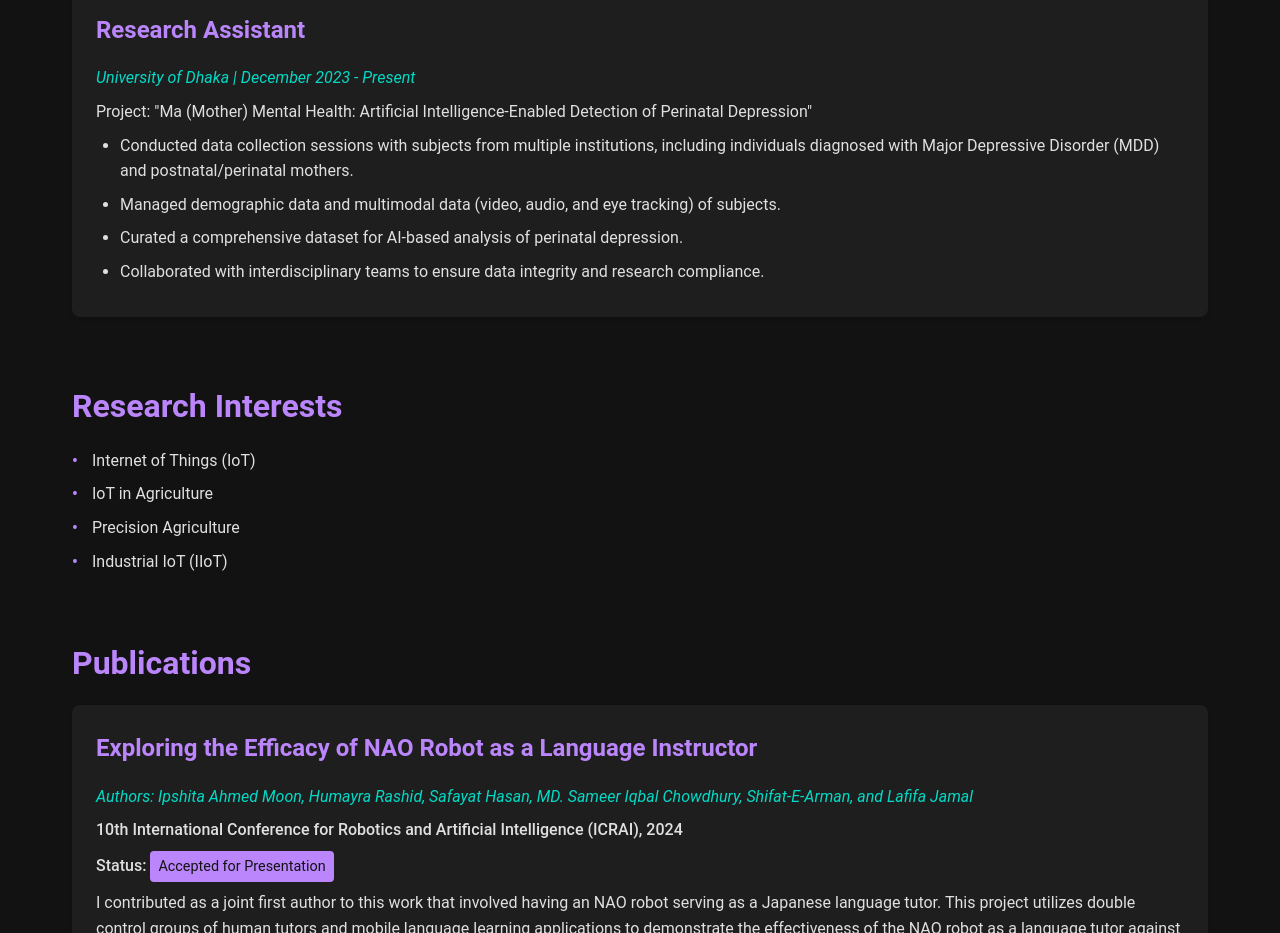
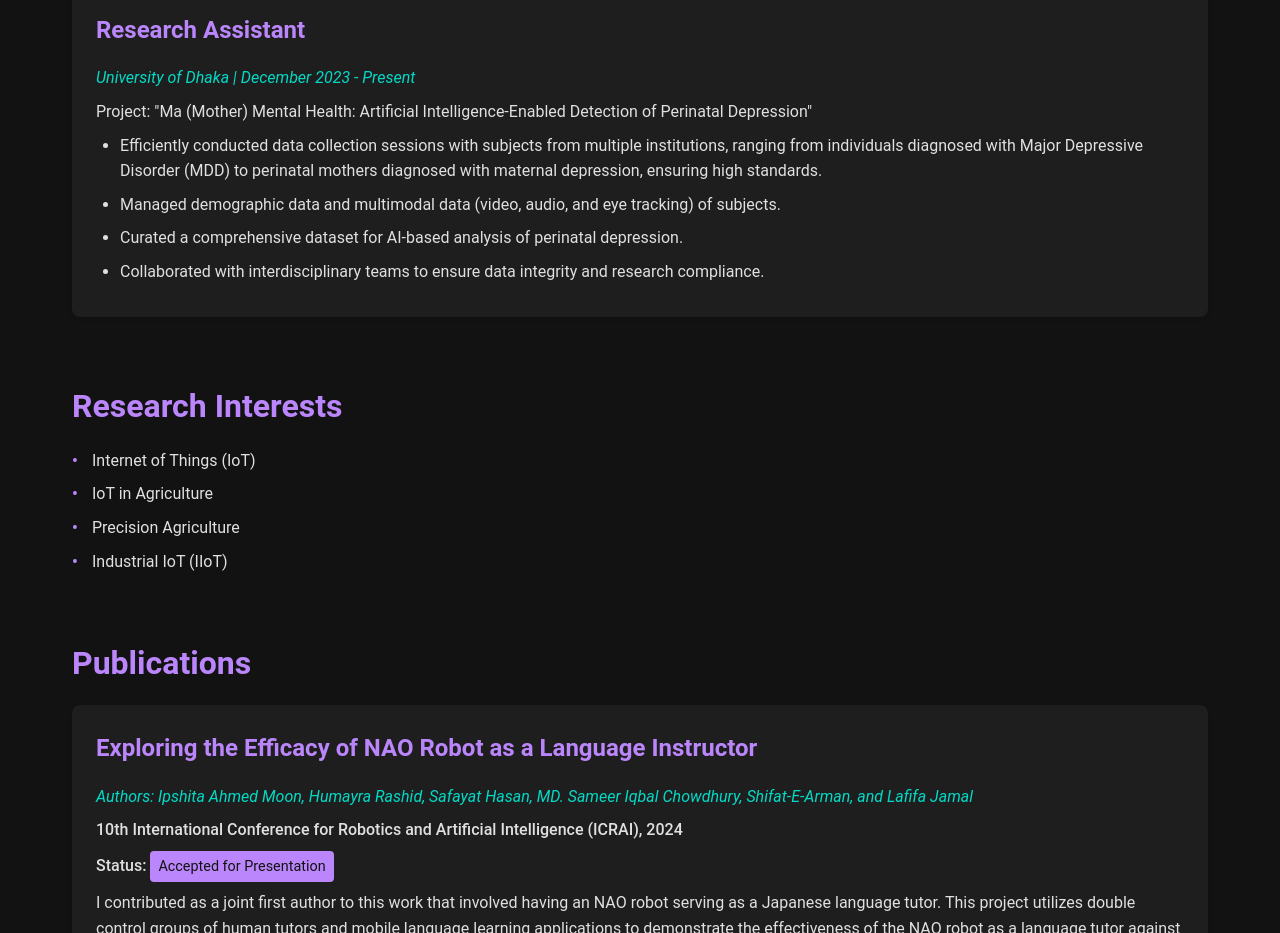
Before and after one commit to MSIChowdhury/MSI-Chowdhury, a plain HTML site: page index.html in a window 1280 px wide. Shown: the part 1800-2733 px from the top of the page. Drawn offline with nearby package versions, Linux system fonts and the light colour scheme.

Commit message:
Update index.html

```diff
--- a/index.html
+++ b/index.html
@@ -112,7 +112,7 @@
                 <p class="experience-details">University of Dhaka | December 2023 - Present</p>
                 <p>Project: "Ma (Mother) Mental Health: Artificial Intelligence-Enabled Detection of Perinatal Depression"</p>
                 <ul>
-                    <li>Conducted data collection sessions with subjects from multiple institutions, including individuals diagnosed with Major Depressive Disorder (MDD) and postnatal/perinatal mothers.</li>
+                    <li>Efficiently conducted data collection sessions with subjects from multiple institutions, ranging from individuals diagnosed with Major Depressive Disorder (MDD) to perinatal mothers diagnosed with maternal depression, ensuring high standards.</li>
                     <li>Managed demographic data and multimodal data (video, audio, and eye tracking) of subjects.</li>
                     <li>Curated a comprehensive dataset for AI-based analysis of perinatal depression.</li>
                     <li>Collaborated with interdisciplinary teams to ensure data integrity and research compliance.</li>
```
